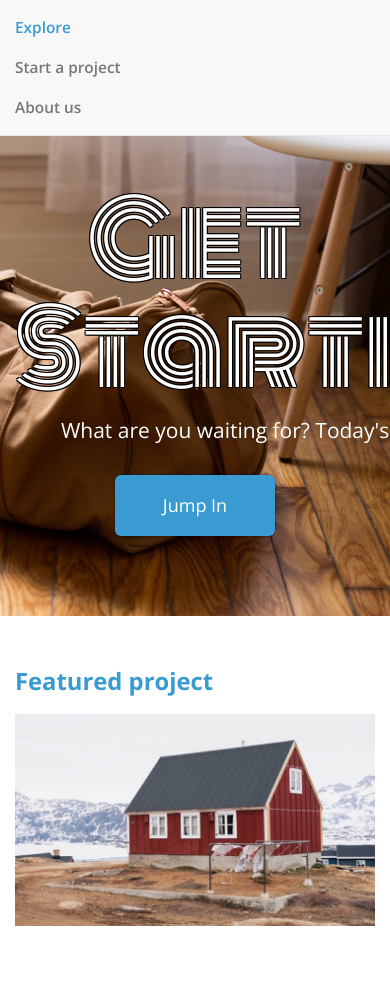
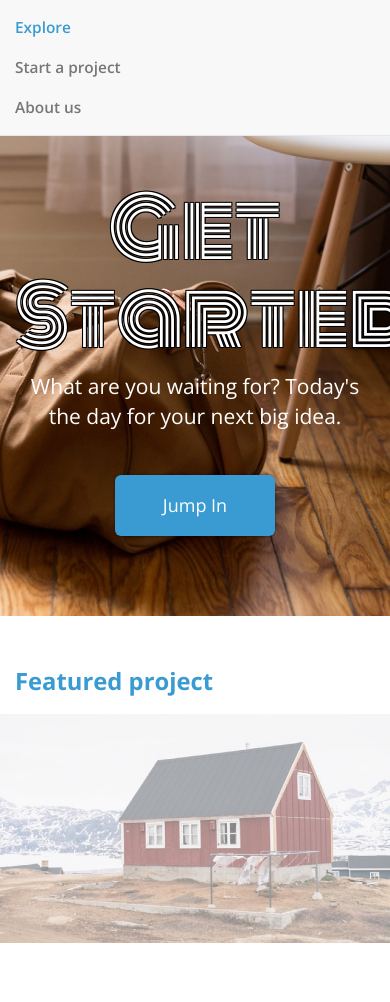
Before and after one commit to nosthas/jumpstart, a plain HTML site: page index.html in a window 390 px wide. Shown: the top 1002 px of the page. Drawn offline with nearby package versions, Linux system fonts and the light colour scheme.

Commit message:
Added animations

```diff
--- a/resources/css/style.css
+++ b/resources/css/style.css
@@ -57,10 +57,16 @@ font-family: 'Monoton', cursive;
                   1px 1px 0 #000;
   }
 
+  @media only screen and (max-width:767px) {
+    .carousel .jumbotron h1 {
+      font-size: 5.7rem;
+    }
+  }
+
   .carousel .jumbotron p {
     margin: 0 auto;
     color: white;
-    width: 51.3rem;
+    max-width: 51.3rem;
   }
 
   .carousel-btn a {
@@ -117,14 +123,19 @@ font-family: 'Monoton', cursive;
   #featured .img-container {
     margin-bottom: 1.8rem;
     height: 19rem;
+    padding-left: 0;
+    padding-right: 0;
   }
 
   #featured img {
-
+    opacity: 0.5;
+    -webkit-transition: opacity 0.5s, transform 0.5s; /* Safari */
+    transition: opacity 0.5s, transform 0.5s;
   }
 
   #featured img:hover {
-    max-width: 120%;
+    transform: scale(1.3);
+    opacity: 1;
   }
 
   #featured h2, #featured h3 {
@@ -164,6 +175,14 @@ font-family: 'Monoton', cursive;
 
   #projects img {
     width: 100%;
+    opacity: 0.5;
+    -webkit-transition: opacity 0.5s, transform 0.5s; /* Safari */
+    transition: opacity 0.5s, transform 0.5s;
+  }
+
+  #projects img:hover {
+    transform: scale(1.3);
+    opacity: 1;
   }
 
   #projects h2, #projects h3 {
```
